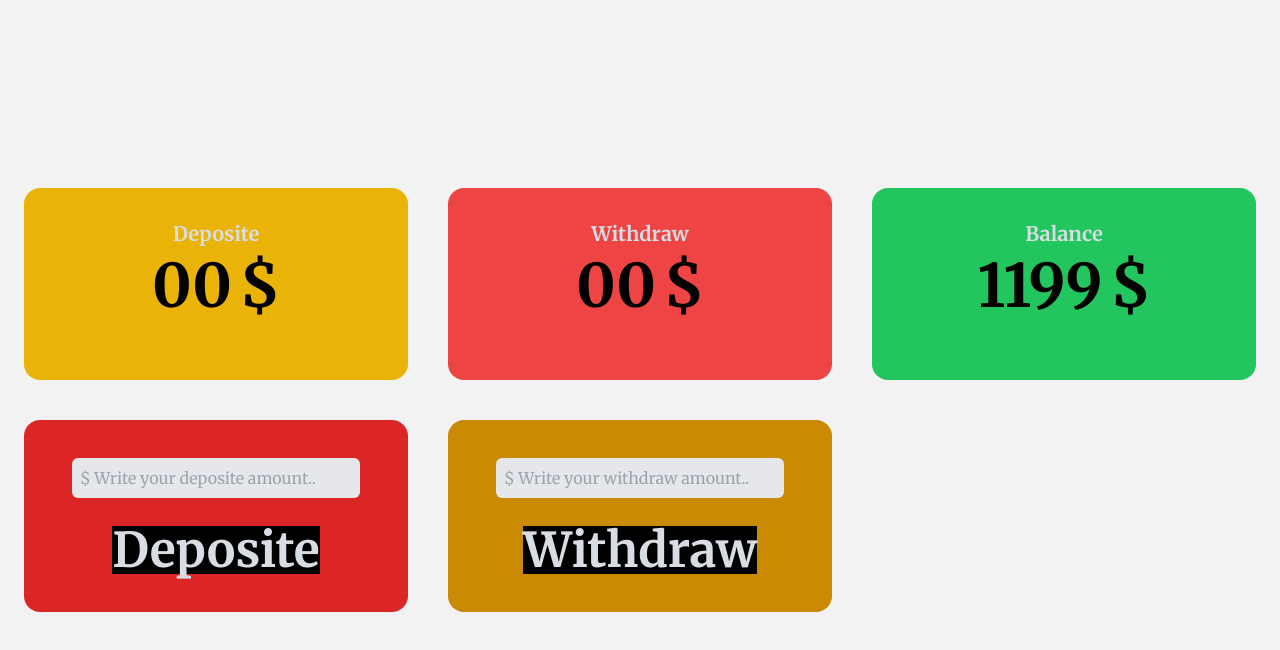
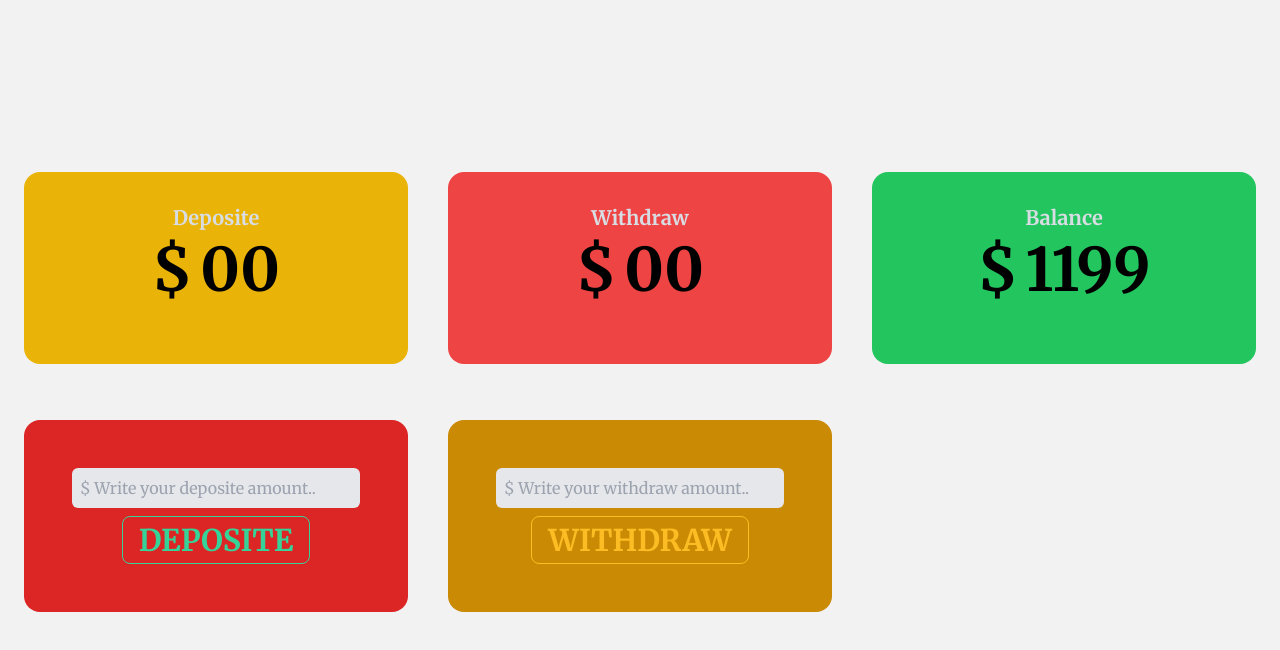
Before and after one commit to AlgoWebBot/interactive-bank-using-html-css-js, a plain HTML site: page index.html in a window 1280 px wide. Both pictures are taken after a click on the button "LOGIN". Drawn offline with nearby package versions, Linux system fonts and the light colour scheme.

Commit message:
btn change

```diff
--- a/index.html
+++ b/index.html
@@ -62,44 +62,44 @@
 
     <section class="banker-hisab font display">
         <div class="hero min-h-screen bg-base-200">
-            <div class="grid grid-cols-3 gap-10">
-                <div class="card w-96 h-48 bg-neutral text-neutral-content bg-yellow-500">
+            <div class="lg:grid lg:grid-cols-3 lg:gap-10">
+                <div class="card w-96 h-48 bg-neutral text-neutral-content bg-yellow-500 mb-4">
                     <div class="card-body items-center text-center">
                         <h2 class="card-title">Deposite</h2>
-                        <h2 class="card-title taka-deposite text-6xl text-black"><span id="depo-balance">00</span>$</h2>
+                        <h2 class="card-title taka-deposite text-6xl text-black">$<span id="depo-balance">00</span></h2>
                     </div>
                 </div>
-                <div class="card w-96 h-48 bg-neutral text-neutral-content bg-red-500">
+                <div class="card w-96 h-48 bg-neutral text-neutral-content bg-red-500 mb-4">
                     <div class="card-body items-center text-center">
                         <h2 class="card-title">Withdraw</h2>
-                        <h2 class="card-title taka-withdraw text-6xl text-black"><span id="with-balance">00</span>$</h2>
+                        <h2 class="card-title taka-withdraw text-6xl text-black">$<span id="with-balance">00</span></h2>
 
                     </div>
                 </div>
-                <div class="card w-96 h-48 bg-neutral text-neutral-content bg-green-500">
+                <div class="card w-96 h-48 bg-neutral text-neutral-content bg-green-500 mb-4">
                     <div class="card-body items-center text-center">
                         <h2 class="card-title">Balance</h2>
-                        <h2 class="card-title balance text-6xl text-black"><span id="total-balance">1199</span>$</h2>
+                        <h2 class="card-title balance text-6xl text-black">$<span id="total-balance">1199</span></h2>
 
                     </div>
                 </div>
 
                 <!-- input field -->
-                <div class="card w-96 h-48 bg-neutral text-neutral-content bg-red-600">
+                <div class="card w-96 h-48 bg-neutral text-neutral-content bg-red-600 mb-4">
                     <div class="card-body items-center text-center justify-center">
                         <div>
                             <input type="number" id="deposite-amount" class="h-10 w-72 rounded-md text-black p-2 bg-gray-200" placeholder="$ Write your deposite amount..">
                         </div>
-                        <h2 id="deposite" class="card-title text-5xl mt-5 bg-black cursor-pointer">Deposite</h2>
+                        <button class="btn btn-outline btn-success text-3xl" id="deposite" >Deposite</button>
                     </div>
                 </div>
 
-                <div class="card w-96 h-48 bg-neutral text-neutral-content bg-yellow-600">
+                <div class="card w-96 h-48 bg-neutral text-neutral-content bg-yellow-600 mb-4">
                     <div class="card-body items-center text-center justify-center">
                         <div>
                             <input type="number" id="withdraw-amount" class="h-10 w-72 rounded-md text-black p-2 bg-gray-200" placeholder="$ Write your withdraw amount..">
                         </div>
-                        <h2 id="withdraw" class="card-title text-5xl mt-5 bg-black cursor-pointer">Withdraw</h2>
+                        <button id="withdraw" class="btn btn-outline btn-warning text-3xl">Withdraw</button>
                     </div>
                 </div>
             </div>
```
